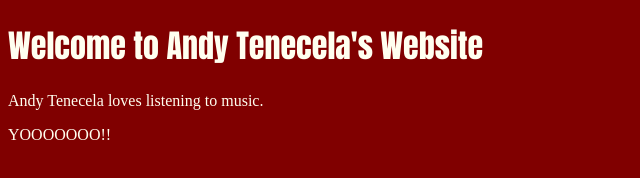
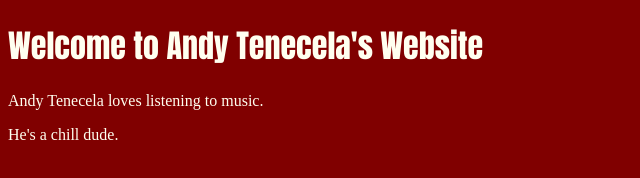
Before and after one commit to Andyt9/MMP100, a plain HTML site: page index.html in a window 1280 px wide. Shown: the full height of the page, 0-640 px from the left. Drawn offline with Linux system fonts and the light colour scheme.

Commit message:
Added a new sentence

```diff
--- a/index.html
+++ b/index.html
@@ -21,6 +21,6 @@
 <body>
 	<h1> Welcome to Andy Tenecela's Website </h1>
 	<p>Andy Tenecela loves listening to music.</p>
-	<p>YOOOOOOO!!</p>
+	<p>He's a chill dude.</p>
 </body>
 </html>
```
